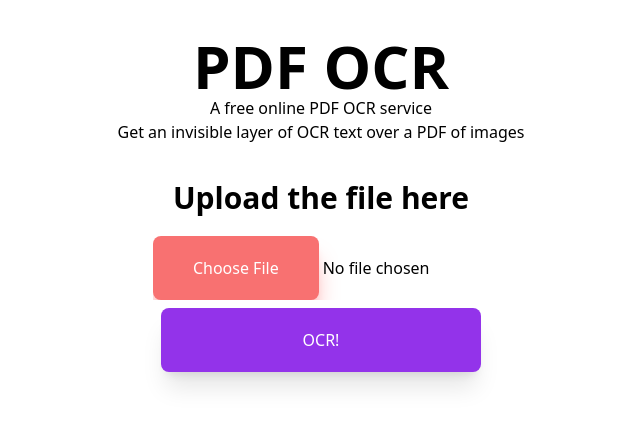
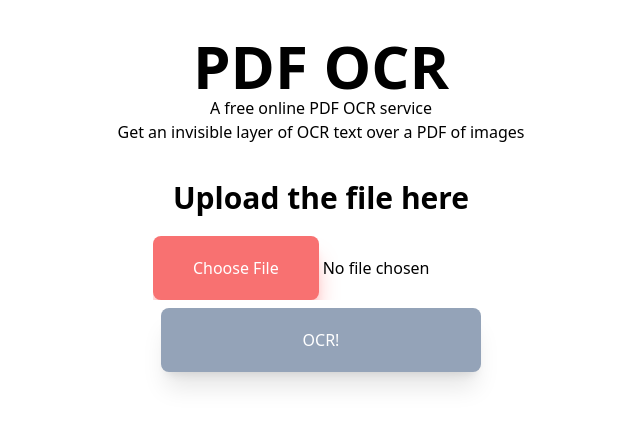
Before and after one commit to RKRohk/pdf-ocr, a Next.js app in the folder frontend/: page / in a window 1280 px wide. Shown: the top 426 px of the page, without its empty margins (319-959 px from the left). Built offline with nearby package versions, Linux system fonts and the light colour scheme.

Commit message:
Ensure that the same file is not OCR'd twice

```diff
--- a/frontend/components/Form.tsx
+++ b/frontend/components/Form.tsx
@@ -9,7 +9,8 @@ export enum FormState {
 const Form = () => {
   const [formState, setFormState] = useState<FormState>(FormState.IDLE);
 
-  const [file, setFile] = useState<File>();
+  const [file, setFile] = useState<File | undefined>();
+  const [previousFile, setPreviousFile] = useState<File | undefined>();
 
   const [downloadUri, setDownUri] = useState<string>();
 
@@ -37,6 +38,7 @@ const Form = () => {
       const data = response.url;
       setDownUri(data.trim());
       setFormState(FormState.SUCCESS);
+      setPreviousFile(file);
       console.log(data);
     } catch (e) {
       setFormState(FormState.ERROR);
@@ -62,7 +64,9 @@ const Form = () => {
           </div>
           <div className="p-2">
             <button
-              disabled={formState === FormState.SUBMITTING}
+              disabled={
+                formState === FormState.SUBMITTING || file === previousFile
+              }
               className="btn-form flex flex-col bg-purple-600 hover:bg-purple-700 w-full py-5 hover:disabled:bg-slate-400 disabled:bg-slate-400"
             >
               {formState === FormState.SUBMITTING && (
```
